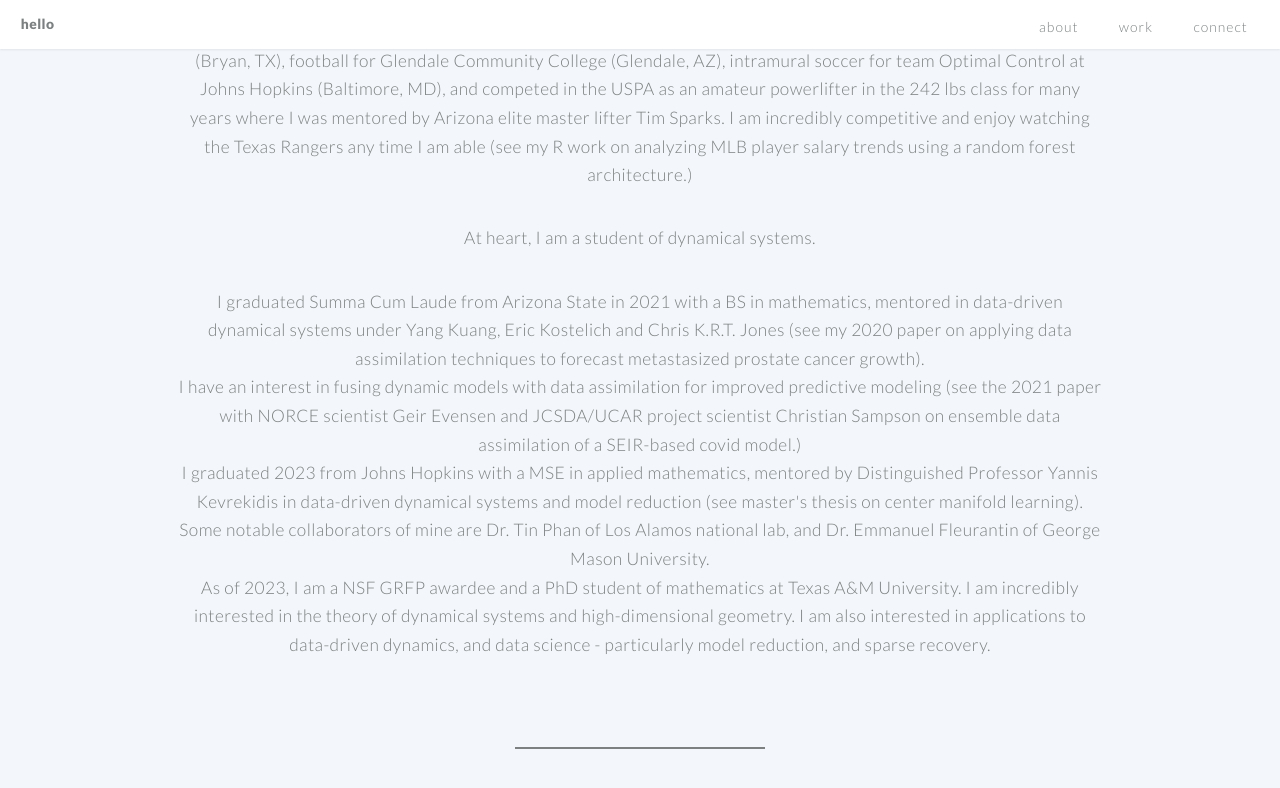
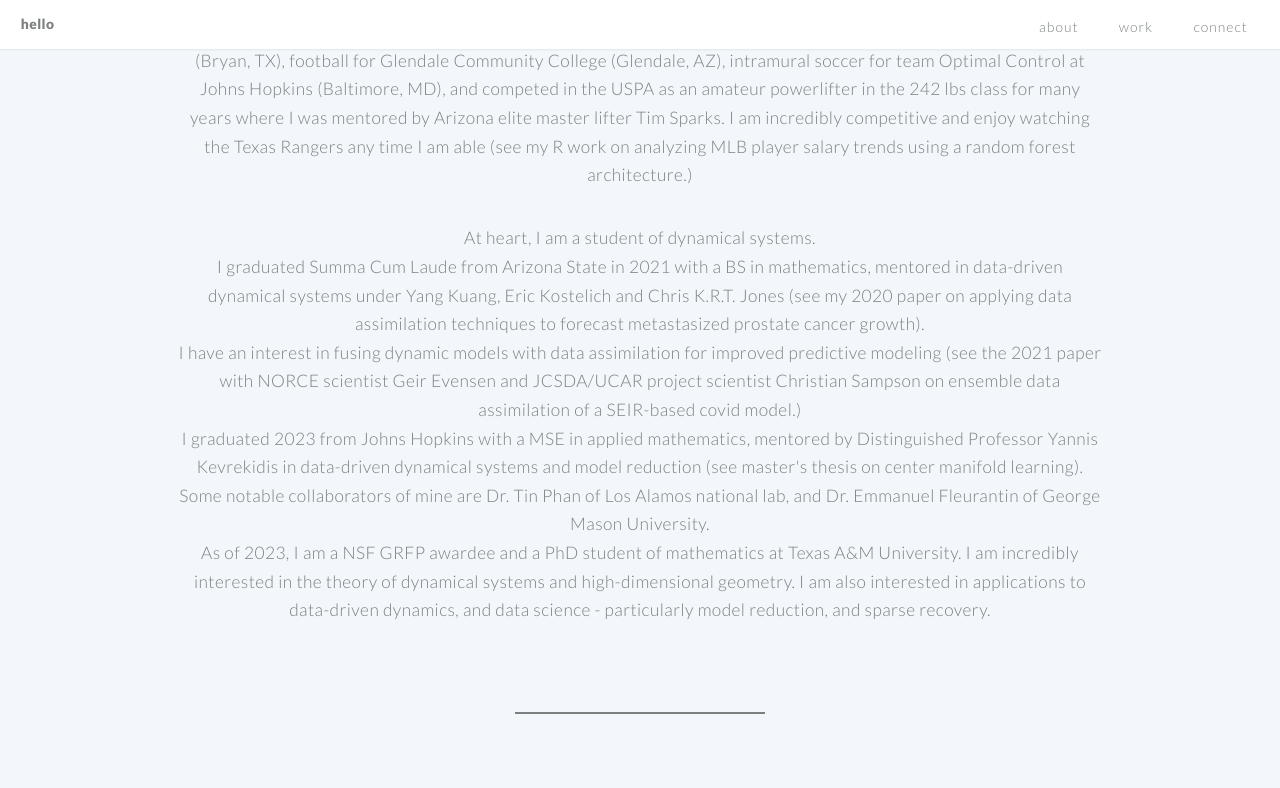
Before and after one commit to jben33/jben33.github.io, a Jekyll site: the page built from index.md, in a window 1280 px wide and 900 px high, scrolled down 851 px. Shown: the top 788 px of the window. Built offline with Jekyll 4.4.1, drawn with Linux system fonts in a browser that asks for light colours.

Commit message:
Update index.md

```diff
--- a/index.md
+++ b/index.md
@@ -43,11 +43,10 @@ cta_button_label: contact # the label on the button
 [//]: # (write a bit about yourself here)
 Howdy! I am firstly a father of two wonderful sons, Jackson and Jason. I played HS football and baseball for Bryan High (Bryan, TX), football for Glendale Community College (Glendale, AZ), intramural soccer for team Optimal Control at Johns Hopkins (Baltimore, MD), and competed in the USPA as an amateur powerlifter in the 242 lbs class for many years where I was mentored by Arizona elite master lifter Tim Sparks. I am incredibly competitive and enjoy watching the Texas Rangers any time I am able (see my R work on analyzing MLB player salary trends using a random forest architecture.)
 
-At heart, I am a student of dynamical systems.
-<ul>
+<ul> At heart, I am a student of dynamical systems.
     <li>I graduated Summa Cum Laude from Arizona State in 2021 with a BS in mathematics, mentored in data-driven dynamical systems under Yang Kuang, Eric Kostelich and Chris K.R.T. Jones (see my 2020 paper on applying data assimilation techniques to forecast metastasized prostate cancer growth).</li>
     <li>I have an interest in fusing dynamic models with data assimilation for improved predictive modeling (see the 2021 paper with NORCE scientist Geir Evensen and JCSDA/UCAR project scientist Christian Sampson on ensemble data assimilation of a SEIR-based covid model.)</li>
-  <li>I graduated 2023 from Johns Hopkins with a MSE in applied mathematics, mentored by Distinguished Professor Yannis Kevrekidis in data-driven dynamical systems and model reduction (see master's thesis on center manifold learning).</li>
-  <li>Some notable collaborators of mine are Dr. Tin Phan of Los Alamos national lab, and Dr. Emmanuel Fleurantin of George Mason University.</li>
-  <li>As of 2023, I am a NSF GRFP awardee and a PhD student of mathematics at Texas A&M University. I am incredibly interested in the theory of dynamical systems and high-dimensional geometry. I am also interested in applications to data-driven dynamics, and data science - particularly model reduction, and sparse recovery.</li>
+    <li>I graduated 2023 from Johns Hopkins with a MSE in applied mathematics, mentored by Distinguished Professor Yannis Kevrekidis in data-driven dynamical systems and model reduction (see master's thesis on center manifold learning).</li>
+    <li>Some notable collaborators of mine are Dr. Tin Phan of Los Alamos national lab, and Dr. Emmanuel Fleurantin of George Mason University.</li>
+    <li>As of 2023, I am a NSF GRFP awardee and a PhD student of mathematics at Texas A&M University. I am incredibly interested in the theory of dynamical systems and high-dimensional geometry. I am also interested in applications to data-driven dynamics, and data science - particularly model reduction, and sparse recovery.</li>
 </ul>
```
